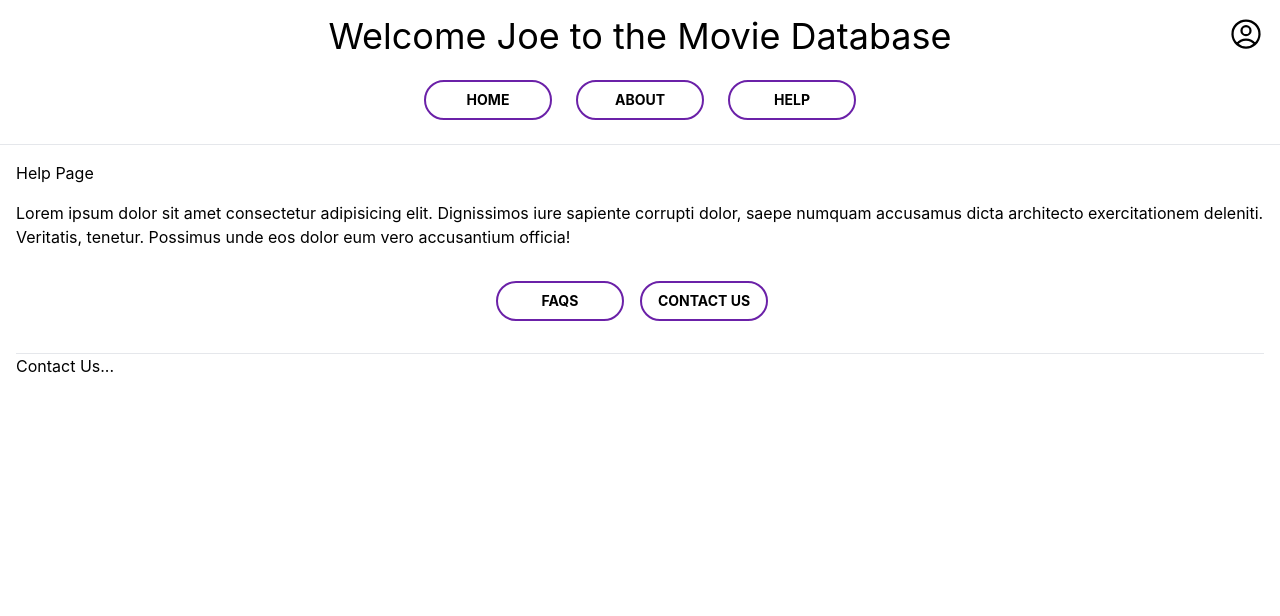
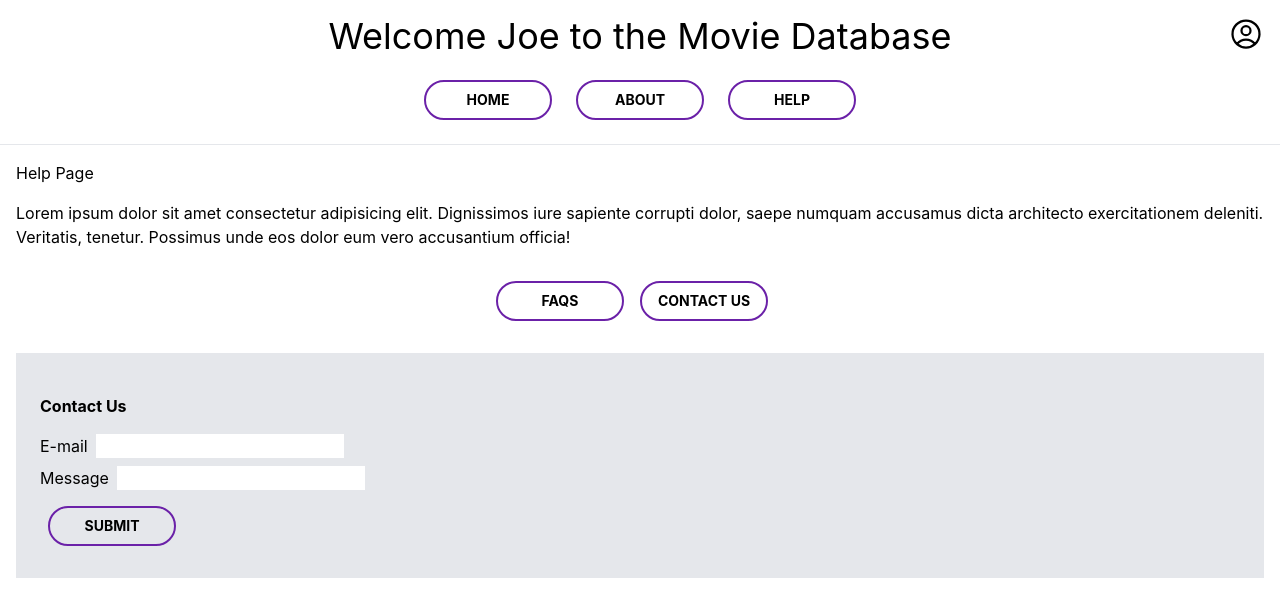
Before and after one commit to edangerfield2100/react-query-app, a React (Create React App) app: page /help/contact in a window 1280 px wide. Shown: the top 616 px of the page. Built offline with nearby package versions, Linux system fonts and the light colour scheme; what tw-elements would draw is missing.

Commit message:
Add React-Router form action

```diff
--- a/src/pages/help/Contact.tsx
+++ b/src/pages/help/Contact.tsx
@@ -1,3 +1,43 @@
+import { Form, redirect, useActionData } from "react-router-dom";
+
 export default function Contact() {
-  return <div>Contact Us...</div>;
+  // acces information returned from action
+  const data: any = useActionData();
+
+  return (
+    <div className="bg-gray-200 p-6">
+      <h3 className="mt-4 font-bold mb-4">Contact Us</h3>
+      <Form method="post" action="/help/contact">
+        <label className="block mb-2">
+          <span className="mr-2">E-mail</span>
+          <input type="email" name="email" required></input>
+        </label>
+        <label className="block mb-2">
+          <span className="mr-2">Message</span>
+          <input type="message" name="message" required></input>
+        </label>
+        <button className="w-32 m-2 btn border-2 border-purple-800 mr-4 text-center hover:bg-purple-800 hover:text-white">
+          Submit
+        </button>
+        {data && data.error && (
+          <p className="font-bold text-red-500">{data.error}</p>
+        )}
+      </Form>
+    </div>
+  );
 }
+
+export const contactAction = async ({ request }: any) => {
+  const data = await request.formData();
+  const submission = { email: data.get("email"), message: data.get("message") };
+
+  // send post request
+
+  // simulate an error conditionally
+  if (submission.message.length < 10) {
+    return { error: "Message must be over 10 characters." };
+  }
+
+  // redirect user
+  return redirect("/");
+};
--- a/src/routing/router.tsx
+++ b/src/routing/router.tsx
@@ -9,7 +9,7 @@ import RootLayout from "../components/layouts/rootLayout";
 
 import About from "../pages/About";
 import Faq from "../pages/help/Faq";
-import Contact from "../pages/help/Contact";
+import Contact, { contactAction } from "../pages/help/Contact";
 import Home from "../pages/Home";
 import NoMatch from "../pages/NoMatch";
 import Profile from "../pages/Profile";
@@ -75,7 +75,7 @@ const Router = createBrowserRouter(
       <Route path="about" element={<About />} />
       <Route path="help" element={<HelpLayout />}>
         <Route path="faq" element={<Faq />} />
-        <Route path="contact" element={<Contact />} />
+        <Route path="contact" element={<Contact />} action={contactAction} />
       </Route>
       <Route path="profile" element={<Profile />} />
       <Route path="search" element={<Search />} />
```
